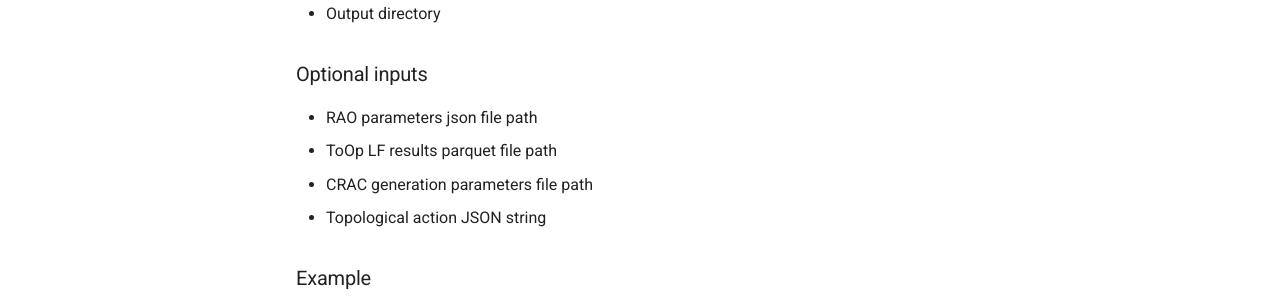
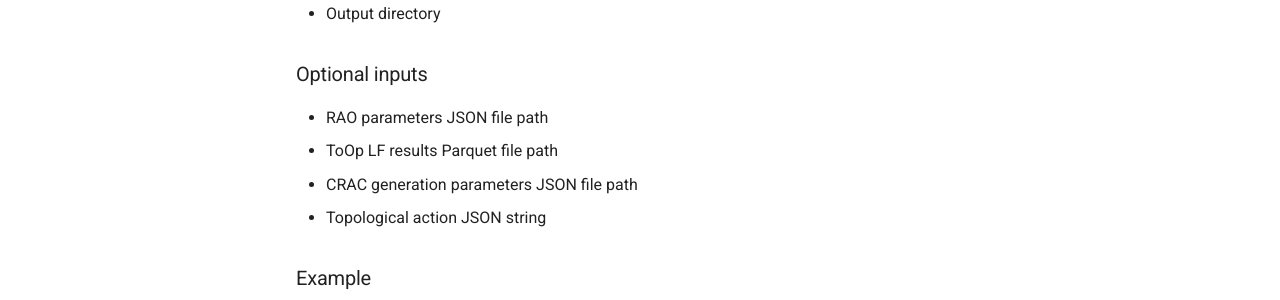
Before and after one commit to eliagroup/TopRAO, an MkDocs documentation site: the page built from docs/usage.md, in a window 1280 px wide and 1283 px high. Shown: the part 514-814 px from the top of the window. Built offline with MkDocs 1.6.1 and Material for MkDocs 9.7.7, drawn with Linux system fonts in a browser that asks for light colours; comment, search, counter and statistics services are not loaded.

Commit message:
clean
Signed-off-by: vmouradian <valentin.mouradian@artelys.com>

```diff
--- a/docs/usage.md
+++ b/docs/usage.md
@@ -14,9 +14,9 @@ For details and inputs description see [Redispatch computation](redispatch.md)
 
 ### Optional inputs
 
-- RAO parameters json file path
-- ToOp LF results parquet file path
-- CRAC generation parameters file path
+- RAO parameters JSON file path
+- ToOp LF results Parquet file path
+- CRAC generation parameters JSON file path
 - Topological action JSON string
 
 ### Example
```
Also changed, not shown: docs/redispatch.md (+2 -2 lines).
